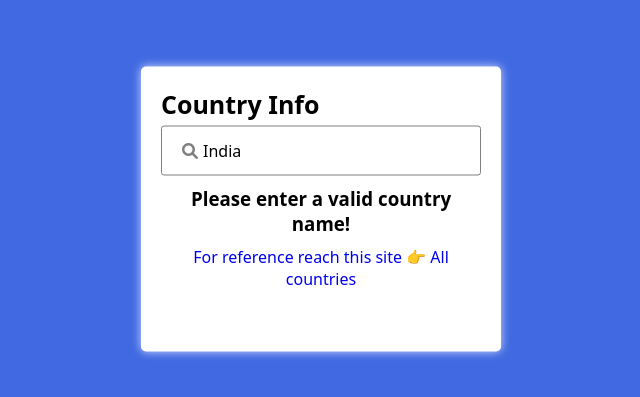
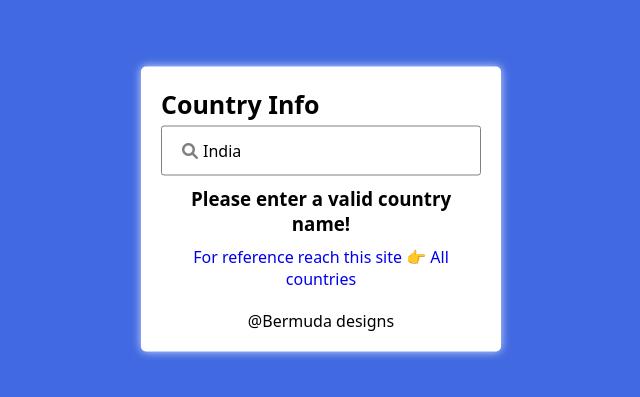
Before and after one commit to darshan1005/Country_Details, a plain HTML site: page index.html in a window 1280 px wide. Shown: the part 191-588 px from the top of the page, without its empty margins (319-959 px from the left). Drawn offline with Linux system fonts and the light colour scheme; no server answers.

Commit message:
Update style.css

```diff
--- a/style.css
+++ b/style.css
@@ -119,7 +119,7 @@ a:hover {
     font-weight: 400;
     margin-top: 20px;
     text-align: center;
-    color: rgba(255, 255, 255, 0.416);
+    color: black;
 }
 
 ::selection{
```
